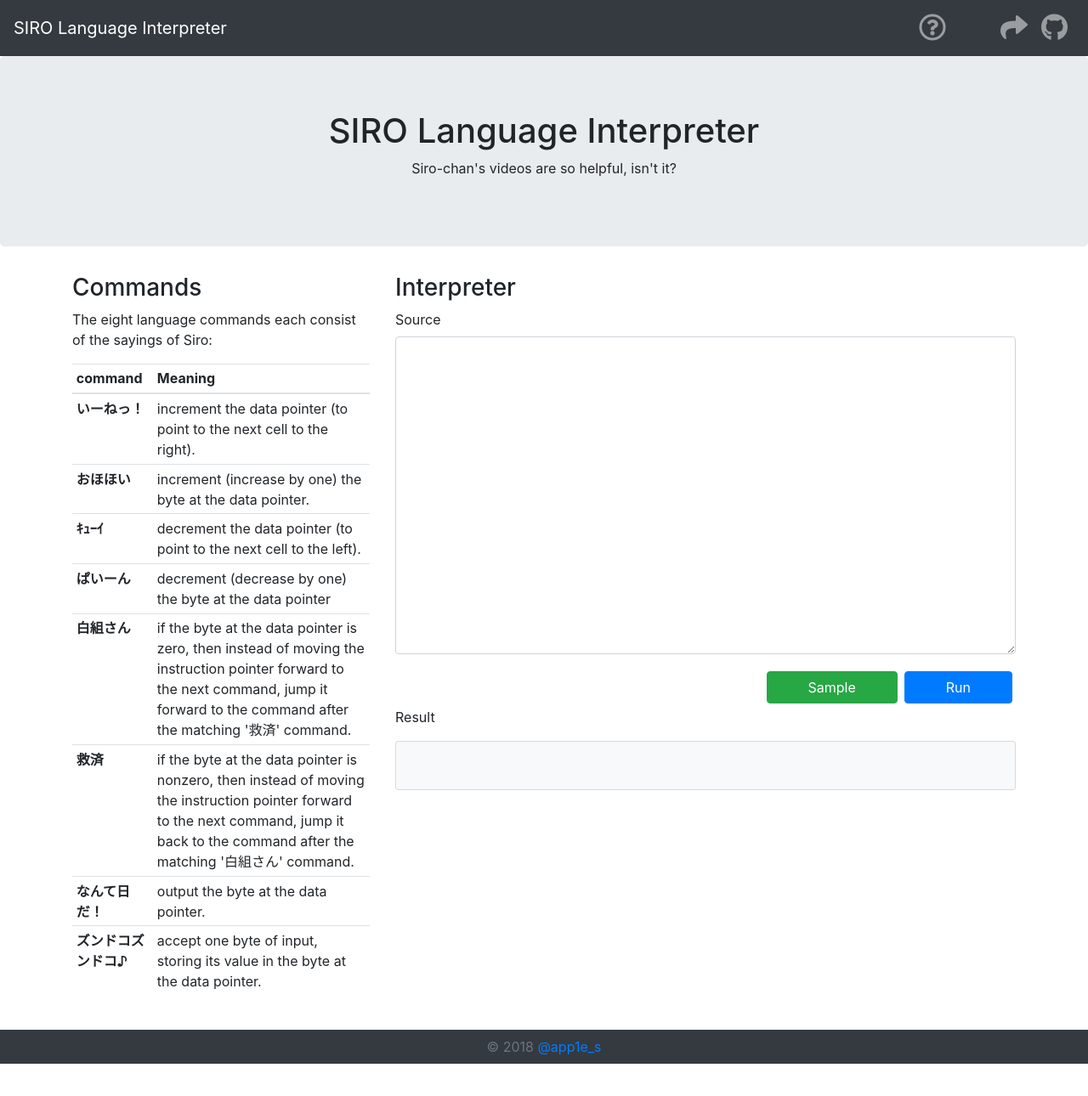
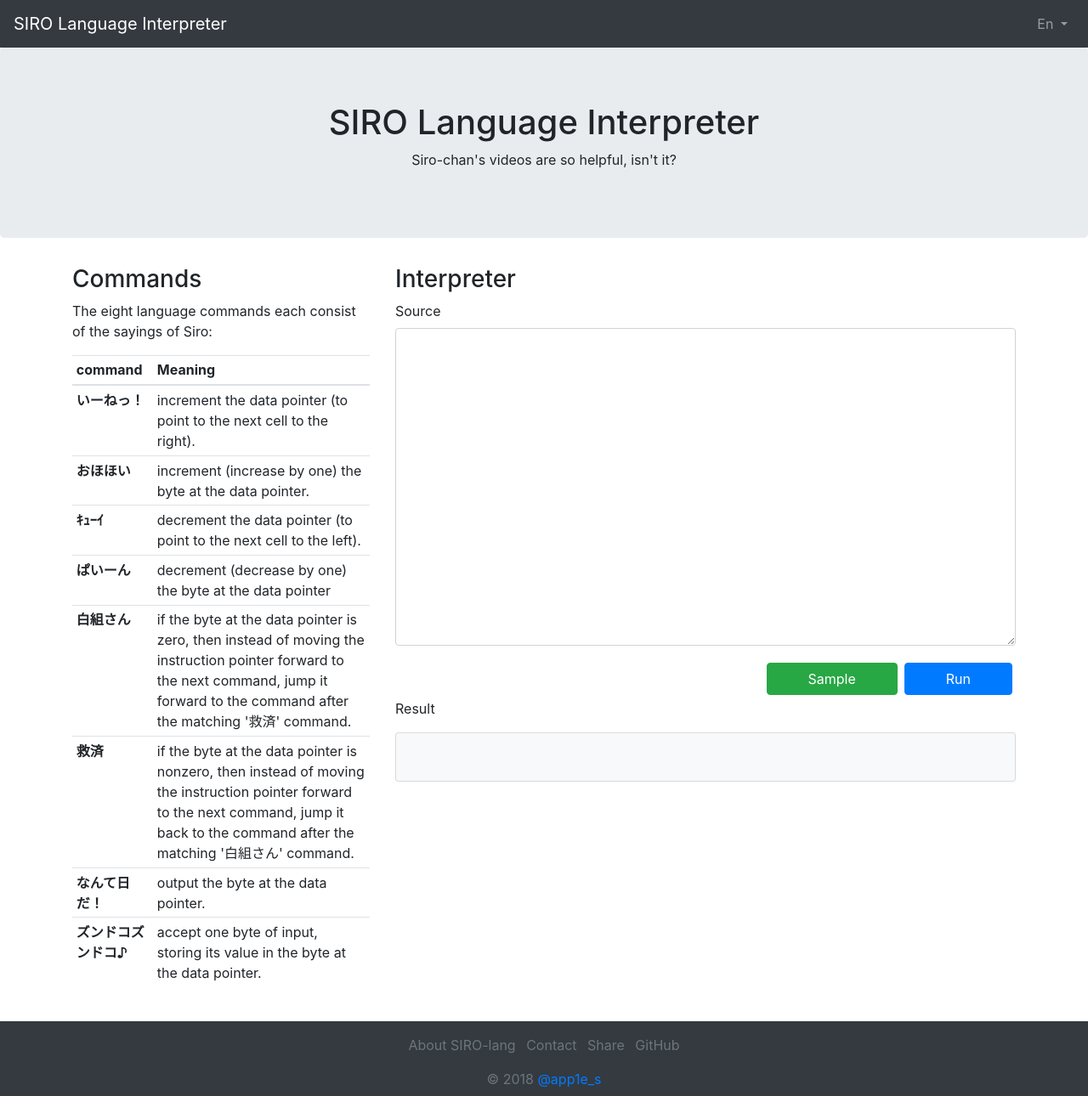
Before and after one commit to meihei3/SiroLangInterpreter, a plain HTML site: page index.html in a window 1280 px wide. Shown: the whole page at 85% size. Before the commit the page ends 1252 px from the top, so only its background shows below. Drawn offline with nearby package versions, Linux system fonts and the light colour scheme.

Commit message:
Update UI

```diff
--- a/index.html
+++ b/index.html
@@ -1,5 +1,5 @@
 <!DOCTYPE html>
-<html lang="jp">
+<html lang="en">
 <head>
     <title>SIRO Language Interpreter</title>
     <meta charset="utf-8">
@@ -32,25 +32,14 @@
 
     <div class="collapse navbar-collapse justify-content-end" id="navbar">
         <ul class="navbar-nav">
-            <li class="nav-item">
-                <a class="nav-link" href="https://qiita.com/benisho_ga/items/50e674fded183a9e12f1" title="What is the siro language?">
-                    <i class="far fa-question-circle" style="font-size: 2em;"></i>
+            <li class="nav-item dropdown">
+                <a class="nav-link dropdown-toggle" href="#" id="navbarDropdown" role="button" data-toggle="dropdown">
+                    En
                 </a>
-            </li>
-            <li class="nav-item">
-                <a class="nav-link" href="https://twitter.com/app1e_s" title="contact @app1e_s">
-                    <i class="far fa-twitter" style="font-size: 2em;"></i>
-                </a>
-            </li>
-            <li class="nav-item">
-                <a class="nav-link" href="https://twitter.com/intent/tweet?text=シロ組さん専用のプログラミング言語「siro」オンラインインタープリター&url=https://yameholo.github.io/SiroLangInterpreter" title="share on twitter">
-                    <i class="fas fa-share" style="font-size: 2em;"></i>
-                </a>
-            </li>
-            <li class="nav-item">
-                <a class="nav-link" href="https://github.com/yameholo/SiroLangInterpreter" title="view this source code">
-                    <i class="fab fa-github" style="font-size: 2em;"></i>
-                </a>
+                <div class="dropdown-menu dropdown-menu-right" aria-labelledby="navbarDropdown">
+                    <!--<a class="dropdown-item" href="#">日本語</a>-->
+                    <a class="dropdown-item" href="#">English</a>
+                </div>
             </li>
         </ul>
     </div>
@@ -129,9 +118,34 @@
 
 
 <footer class="page-footer font-small bg-dark mt-4">
-    <div class="footer-copyright text-center py-2 text-muted">© 2018
+    <div class="text-center pt-3">
+        <ul class="list-inline">
+            <li class="list-inline-item">
+                <a class="text-muted" href="https://qiita.com/benisho_ga/items/50e674fded183a9e12f1">
+                    About SIRO-lang
+                </a>
+            </li>
+            <li class="list-inline-item">
+                <a class="text-muted" href="https://twitter.com/app1e_s">
+                    Contact
+                </a>
+            </li>
+            <li class="list-inline-item">
+                <a class="text-muted" href="https://twitter.com/intent/tweet?text=シロ組さん専用のプログラミング言語「siro」オンラインインタープリター&url=https://yameholo.github.io/SiroLangInterpreter">
+                    Share
+                </a>
+            </li>
+            <li class="list-inline-item">
+                <a class="text-muted" href="https://github.com/yameholo/SiroLangInterpreter">
+                    GitHub
+                </a>
+            </li>
+        </ul>
+    </div>
+    <div class="footer-copyright text-center pb-2 text-muted">© 2018
         <a href="https://twitter.com/app1e_s">@app1e_s</a>
     </div>
 </footer>
+
 </body>
 </html>
```
